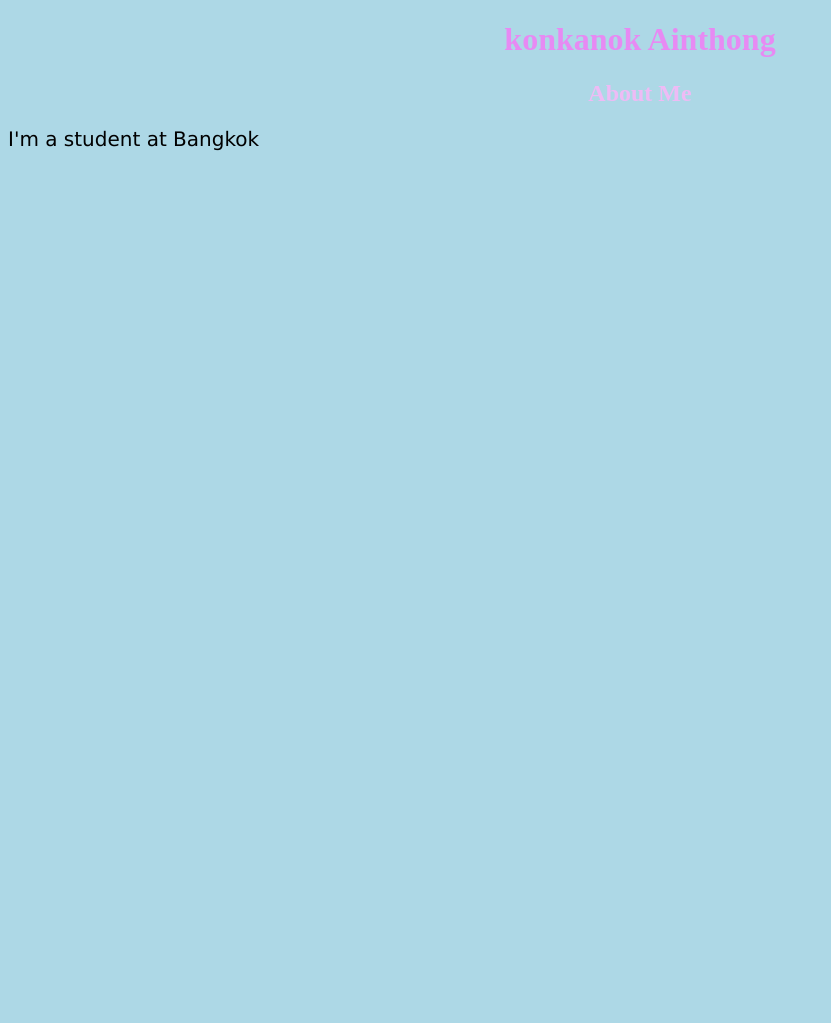
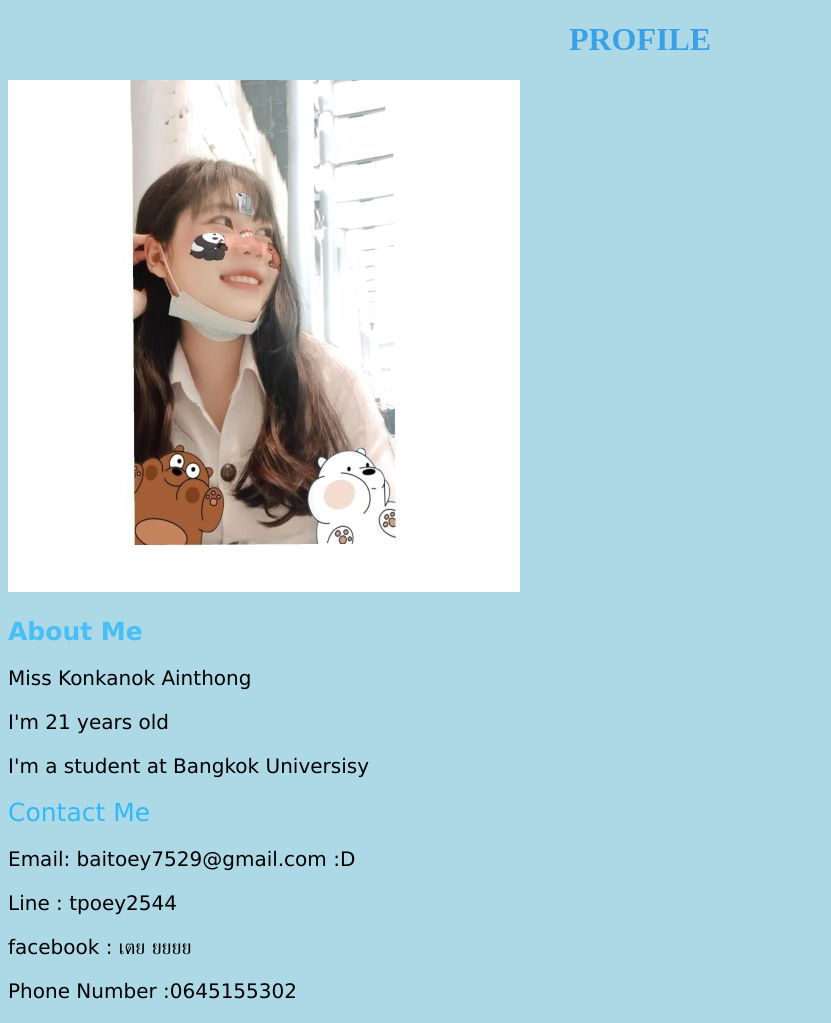
Before and after one commit to KonkanokAinthong/konkanok-Profile-project, a plain HTML site: page index.html in a window 1280 px wide. Shown: the whole page, without its empty margins (0-831 px from the left). Before the commit the page ends 800 px from the top, so only its background shows below. Drawn offline with Linux system fonts and the light colour scheme.

Commit message:
Add image and contact

```diff
--- a/CSS/index.css
+++ b/CSS/index.css
@@ -3,14 +3,22 @@ body {
   }
 
   h1 {
-    color: rgb(231, 138, 243);
+    color: rgb(59, 161, 230);
     text-align: center;
   }
   h2{
-    color: rgb(238, 187, 245);
-    text-align: center;
+    color: rgb(71, 190, 245);
+    text-align: ;
+    font-family: verdana;
+    font-size: 25px;
   }
   p {
     font-family: verdana;
     font-size: 20px;
   }
+  footer1 {
+    color: rgb(48, 185, 248);
+    text-align: ;
+    font-family: verdana;
+    font-size: 25px;
+  }
--- a/index.html
+++ b/index.html
@@ -8,8 +8,17 @@
     <link rel="stylesheet" href="CSS/index.css">
 </head>
 <body>
-    <h1>konkanok Ainthong</h1>
+    <h1>PROFILE</h1>
+    <img src="/Konkanok_profile1.jpg" alt="">
     <h2>About Me</h2>
-    <p> I'm a student at Bangkok</p>
+    <p> Miss Konkanok Ainthong</p>
+    <p> I'm 21 years old</p>
+    <p> I'm a student at Bangkok Universisy </p>
+    <footer1> Contact Me</footer1>
+    <p>  Email: baitoey7529@gmail.com :D </p>
+    <p>  Line : tpoey2544</p>
+    <p>  facebook : เตย ยยยย </p>
+    <p>  Phone Number :0645155302</p>
+
 </body>
 </html>
```
Also changed, not shown: Konkanok_profile1.jpg (added).
